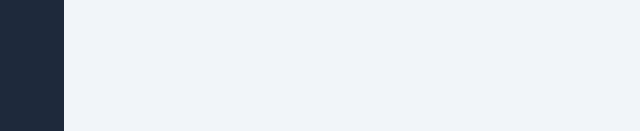
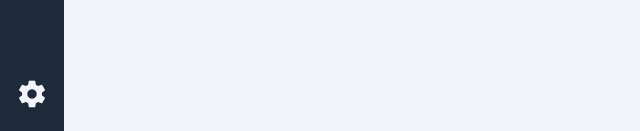
Before and after one commit to AdaN6/responsive_sidebar, a Vue app: page / in a window 1280 px wide. Shown: the part 666-797 px from the top of the page, without its empty margins (0-640 px from the left). Built offline with nearby package versions, Linux system fonts and the light colour scheme.

Commit message:
added setting in menu and made it at the bottom

```diff
--- a/src/components/Sidebar.vue
+++ b/src/components/Sidebar.vue
@@ -28,6 +28,16 @@
                 <span class="material-icons">email</span>
                 <span class="text">Contact</span>
             </router-link>
+        </div>
+
+        <div class="flex">
+        </div>
+
+        <div class="menu">
+                <router-link class="button" to="/settings">
+                    <span class="material-icons">settings</span>
+                    <span class="text">Settings</span>
+                </router-link>
         </div>
     </aside>
 
@@ -60,6 +70,10 @@
     color: var(--light);
 
     transition: 0.2s ease-out;
+
+    .flex {
+        flex: 1 1 0;
+    }
 
     .logo {
         margin-bottom: 1rem;
```
